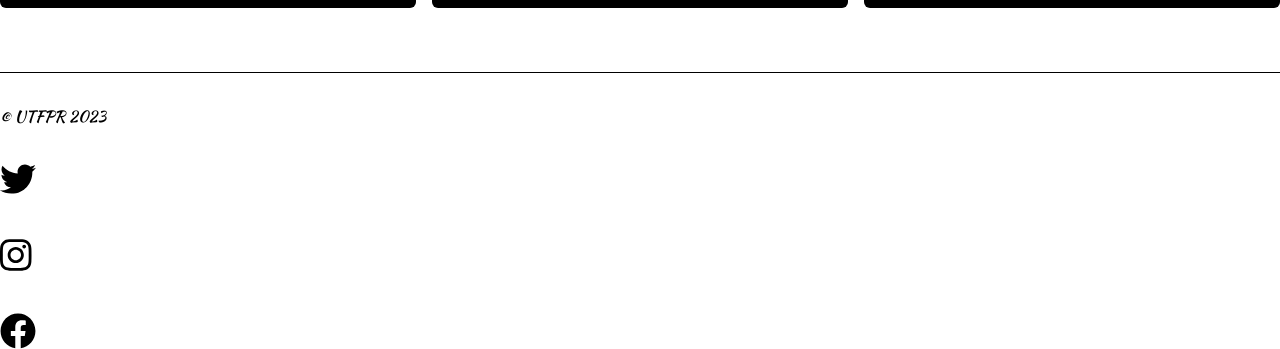
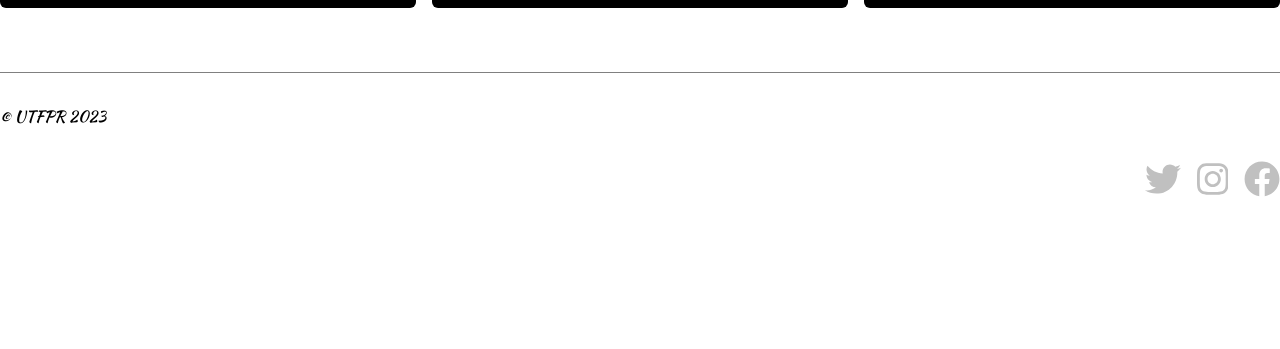
Before and after one commit to JulianeAdamy/siteutfpr, a Next.js app: page / in a window 1280 px wide. Shown: the part 1165-1514 px from the top of the page. After the commit the page ends 1362 px from the top, so only its background shows below. Built offline with nearby package versions, Linux system fonts and the light colour scheme.

Commit message:
fix: novo

```diff
--- a/app/components/Footer.tsx
+++ b/app/components/Footer.tsx
@@ -7,13 +7,13 @@ const kaushan = Kaushan_Script({
 export default function Footer () {
     return (
         <footer id="contato" className="mt-16">
-            <div className="text-center py-8 border-t border-[#000000] text-black md:flex itens-center justify-between">
+            <div className="text-center py-8 border-t border-[#808080] text-black md:flex itens-center justify-between">
                 <p className={kaushan.className} >© UTFPR 2023</p>
             </div>
-            <div className=" text-4xl text-left space-x-4">
+            <div className="flex justify-end text-4xl text-center space-x-4">
                 <a href="">
                     <svg
-                        fill="black"
+                        fill="silver"
                         xmlns="http://www.w3.org/2000/svg"
                         height="1em"
                         viewBox="0 0 512 512"
@@ -24,7 +24,7 @@ export default function Footer () {
                 </a>
                 <a href="">
                     <svg
-                        fill="black"
+                        fill="silver"
                         xmlns="http://www.w3.org/2000/svg"
                         height="1em"
                         viewBox="0 0 448 512"
@@ -35,7 +35,7 @@ export default function Footer () {
                 </a>
                <a href="httt://www.facebook.com/seuenderece">
                     <svg
-                        fill="black"
+                        fill="silver"
                         xmlns="http://www.w3.org/2000/svg"
                         height="1em"
                         viewBox="0 0 512 512"
```
